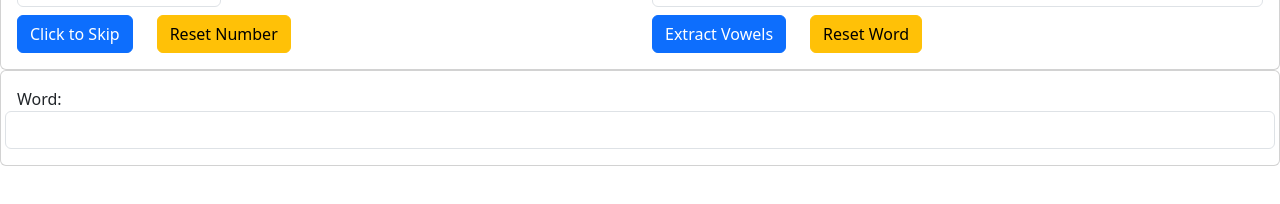
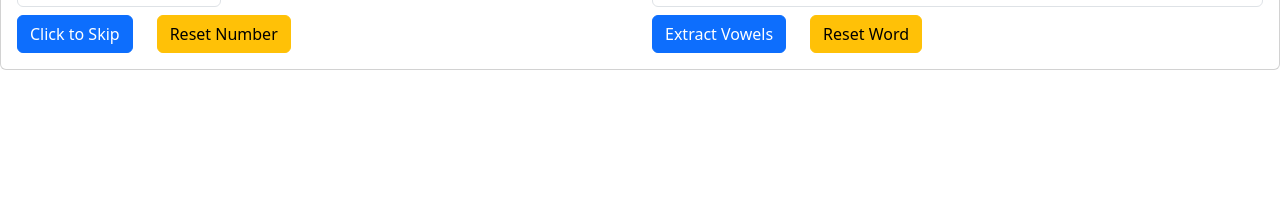
Before and after one commit to alfonso-ivan-carrillo/my-angular-application, an Angular app: page /my-worksheet in a window 1280 px wide. Shown: the part 242-446 px from the top of the page. Built offline with nearby package versions, Linux system fonts and the light colour scheme.

Commit message:
remove test input for numeric only directive

```diff
--- a/src/app/directives/numeric-only.directive.ts
+++ b/src/app/directives/numeric-only.directive.ts
@@ -14,7 +14,7 @@ export class NumberOnlyDirective {
         // Get the key that was pressed
         const key = event.key;
 
-        // Regular expression to match only numbers
+
         const regex = /^[0-9]$/;
 
         // Prevent the key press if it's not a number
--- a/src/app/my-worksheet/my-worksheet.component.html
+++ b/src/app/my-worksheet/my-worksheet.component.html
@@ -83,17 +83,3 @@
     </div>
   </div>
 </div>
-
-<div class="card">
-  <div class="card-body">
-    <div class="row">
-      <label for="">Word:</label><br />
-      <input
-        numeric-only
-        type="text"
-        class="form-control"
-        [(ngModel)]="wordToGuess"
-      />
-    </div>
-  </div>
-</div>
```
